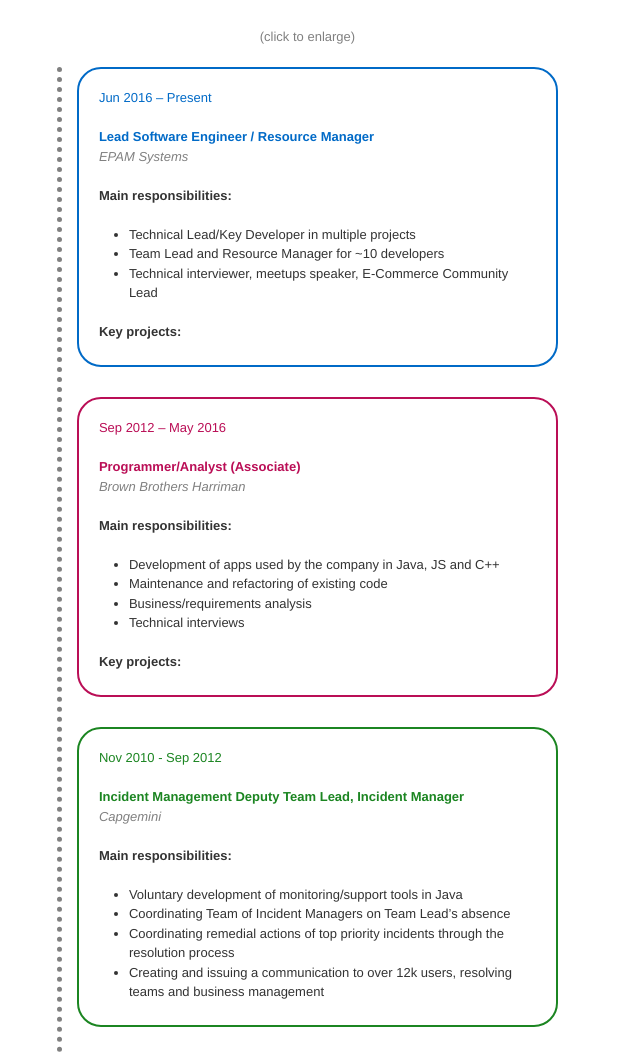
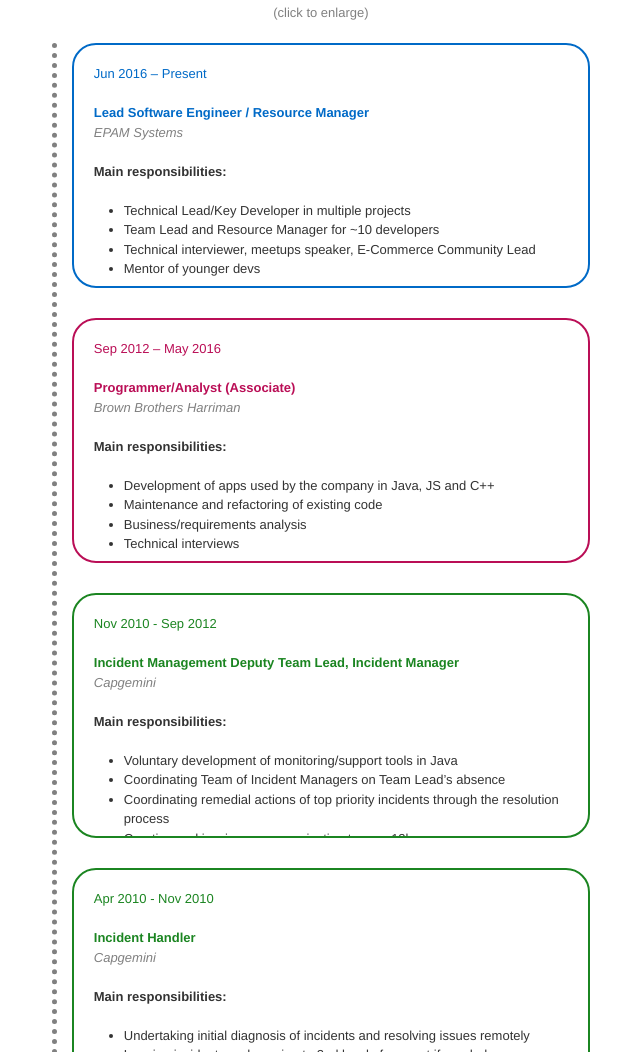
Before and after one commit to dawidkotarba/dawidkotarba.github.io, a website: page index_dev.html in a window 1280 px wide. Shown: the part 1748-2800 px from the top of the page, without its empty margins (514-1154 px from the left). Drawn offline with Linux system fonts and the light colour scheme; a web font is replaced by a local one.

Commit message:
Update CSS and content

```diff
--- a/css/custom.css
+++ b/css/custom.css
@@ -9,7 +9,7 @@
 }
 
 .wrap {
-    max-width: 75%;
+    max-width: 80%;
 }
 
 /*Header and content images for desktop*/
@@ -43,7 +43,7 @@
     transition: .5s;
 
     /*Cutting long text*/
-    max-height: 300px;
+    max-height: 245px;
     overflow: hidden;
 }
 
--- a/index_dev.html
+++ b/index_dev.html
@@ -126,8 +126,8 @@
                                             <ul class="employment-ul">
                                                 <li>Technical Lead/Key Developer in multiple projects</li>
                                                 <li>Team Lead and Resource Manager for ~10 developers</li>
-                                                <li>Technical interviewer, meetups speaker, E-Commerce Community Lead
-                                                </li>
+                                                <li>Technical interviewer, meetups speaker, E-Commerce Community Lead</li>
+                                                <li>Mentor of younger devs</li>
                                             </ul>
                                             <p>
                                                 <strong>Key projects:</strong>
@@ -226,9 +226,7 @@
                                                 <li>Coordinating remedial actions of top priority incidents through the
                                                     resolution process
                                                 </li>
-                                                <li>Creating and issuing a communication to over 12k users, resolving
-                                                    teams and business
-                                                    management
+                                            <li>Creating and issuing a communication to over 12k users
                                                 </li>
                                             </ul>
                                             <p>
```
Also changed, not shown: index.html (+1 -1 lines), dist/css/bundle.css.
